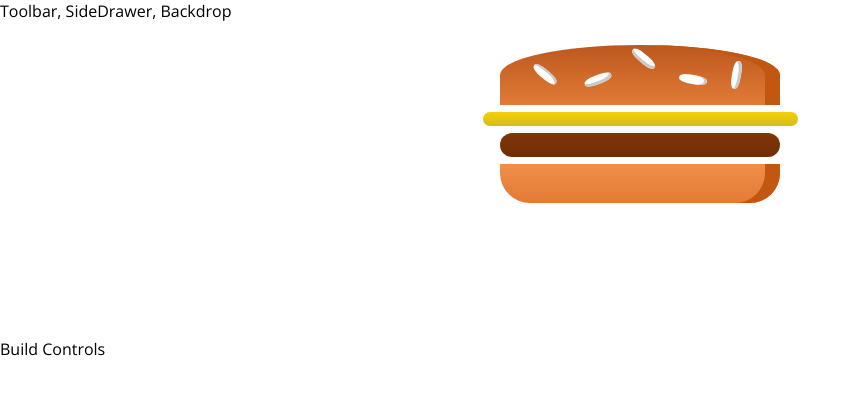
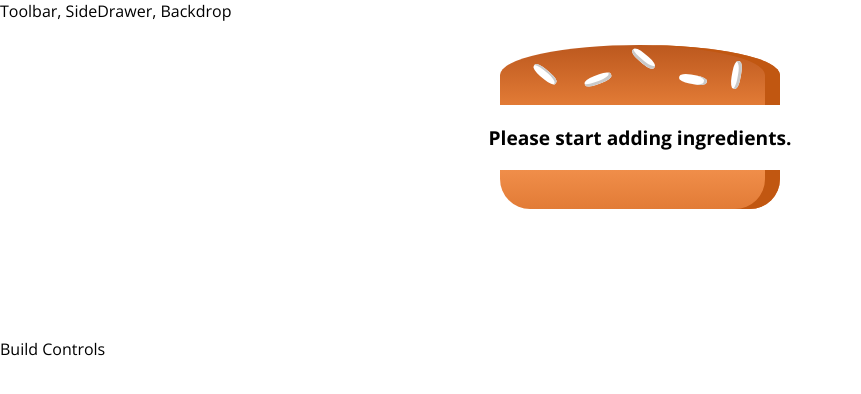
Before and after one commit to hippensteele/react-course-project, a React (Create React App) app: page / in a window 1280 px wide. Shown: the top 394 px of the page, without its empty margins (0-861 px from the left). Built offline with nearby package versions, Linux system fonts and the light colour scheme.

Commit message:
Made ingredients more dynamic

```diff
--- a/src/components/Burger/Burger.js
+++ b/src/components/Burger/Burger.js
@@ -4,11 +4,20 @@
 import BurgerIngredient from './BurgerIngredient/BurgerIngredient';
 
 const burger = (props) => {
+    let transformedIngredients = Object.keys(props.ingredients).map(igKey => {
+        return [...Array(props.ingredients[igKey])].map((_, i) => {
+            return <BurgerIngredient key={igKey+i} type={igKey}/>
+        });
+    }).reduce((arr, el) => {
+        return arr.concat(el);
+    }, []);
+    if (transformedIngredients.length === 0) {
+        transformedIngredients = <p>Please start adding ingredients.</p>;
+    }
     return (
         <div className={classes.Burger}>
             <BurgerIngredient type="bread-top"/>
-            <BurgerIngredient type="cheese"/>
-            <BurgerIngredient type="meat"/>
+            {transformedIngredients}
             <BurgerIngredient type="bread-bottom"/>
         </div>
     );
--- a/src/containers/BurgerBuilder/BurgerBuilder.js
+++ b/src/containers/BurgerBuilder/BurgerBuilder.js
@@ -3,10 +3,18 @@
 import Burger from '../../components/Burger/Burger';
 
 class BurgerBuilder extends Component {
+    state = {
+        ingredients: {
+            salad: 0,
+            bacon: 0,
+            cheese: 0,
+            meat: 0
+        }
+    };
     render () {
         return (
             <>
-            <Burger/>
+            <Burger ingredients={this.state.ingredients}/>
             <div>Build Controls</div>
             </>
         );
```
